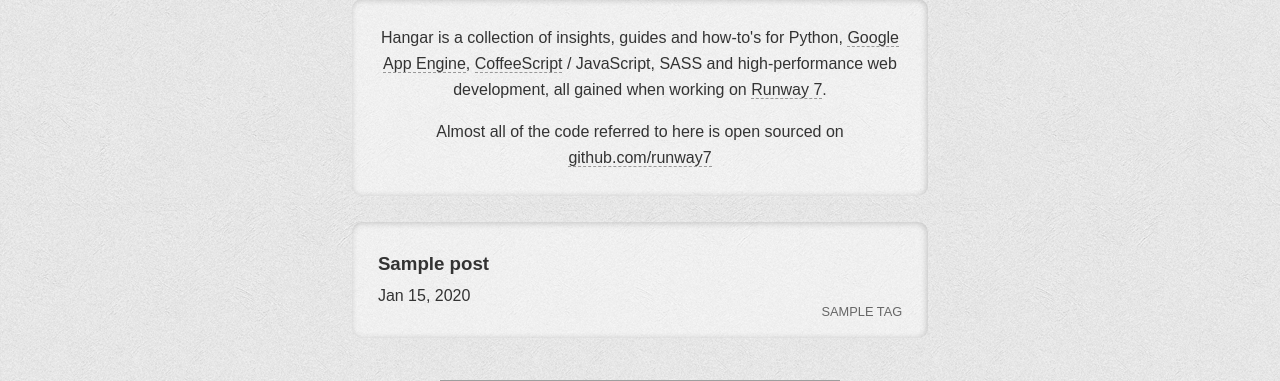
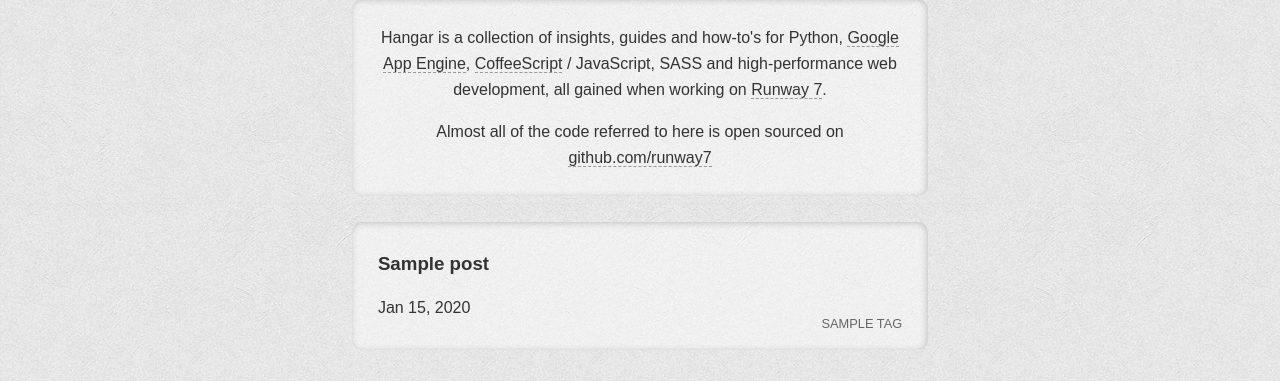
Before and after one commit to runway7/beacon.old, a Python web app: template app/templates/index.html in a window 1280 px wide. Shown: the part 95-476 px from the top of the page. Run offline with Jinja, Linux system fonts and the light colour scheme; the template is opened without the code that fills it: most values are stand-ins (such as "Sample title", 1, 10 or a date in 2020); some libraries are stand-ins or nearby versions; grey boxes are pictures that could not be loaded.

Commit message:
corrected padding in the post list

```diff
--- a/app/css/sass/screen.scss
+++ b/app/css/sass/screen.scss
@@ -122,11 +122,15 @@
     @include transition-duration(0.3s);
 
     display: block;
-    padding: 1.618em;
+    padding: 0;
     line-height: 2em;
     position: relative;
+    .post-link {
+      padding: 1.618em;
+      display: block;
+    }
     .title {
-      margin: 0;
+      margin: 0 0 0.618em 0;
       color: $dark;
     }
     .arrow {
--- a/app/css/stylesheets/screen.css
+++ b/app/css/stylesheets/screen.css
@@ -974,17 +974,22 @@
   -o-transition-duration: 0.3s;
   transition-duration: 0.3s;
   display: block;
-  padding: 1.618em;
+  padding: 0;
   line-height: 2em;
   position: relative;
   border-bottom: thin solid #ccc;
 }
 /* line 128, ../sass/screen.scss */
+.post-list .post-li .post-link {
+  padding: 1.618em;
+  display: block;
+}
+/* line 132, ../sass/screen.scss */
 .post-list .post-li .title {
-  margin: 0;
+  margin: 0 0 0.618em 0;
   color: #333333;
 }
-/* line 132, ../sass/screen.scss */
+/* line 136, ../sass/screen.scss */
 .post-list .post-li .arrow {
   position: absolute;
   top: 0.081em;
@@ -1011,24 +1016,24 @@
   -o-transition-timing-function: ease-in-out;
   transition-timing-function: ease-in-out;
 }
-/* line 144, ../sass/screen.scss */
+/* line 148, ../sass/screen.scss */
 .post-list .post-li .tags {
   text-transform: uppercase;
   position: absolute;
   bottom: 0.618em;
   right: 1.618em;
 }
-/* line 149, ../sass/screen.scss */
+/* line 153, ../sass/screen.scss */
 .post-list .post-li .tags .tag {
   font-size: 0.8em;
   color: #666666;
   margin-left: 0.381em;
 }
-/* line 156, ../sass/screen.scss */
+/* line 160, ../sass/screen.scss */
 .post-list .post-li:last-child {
   border-bottom: none;
 }
-/* line 160, ../sass/screen.scss */
+/* line 164, ../sass/screen.scss */
 .post-list .post-li:hover .arrow {
   -webkit-transform: translateX(0);
   -moz-transform: translateX(0);
@@ -1044,7 +1049,7 @@
   opacity: 1;
 }
 
-/* line 169, ../sass/screen.scss */
+/* line 173, ../sass/screen.scss */
 .intro {
   -webkit-border-radius: 0.618em;
   -moz-border-radius: 0.618em;
@@ -1057,7 +1062,7 @@
   padding: 0.61em 1.61em;
 }
 
-/* line 177, ../sass/screen.scss */
+/* line 181, ../sass/screen.scss */
 .post {
   padding: 0.8em 2.61em;
   background: rgba(255, 255, 255, 0.381);
@@ -1072,16 +1077,16 @@
   border-radius: 0.618em;
   position: relative;
 }
-/* line 178, ../sass/screen.scss */
+/* line 182, ../sass/screen.scss */
 .post h1, .post h2, .post h3, .post h4, .post h5, .post h6 {
   line-height: 1.4em;
   color: #333333;
 }
-/* line 182, ../sass/screen.scss */
+/* line 186, ../sass/screen.scss */
 .post a {
   color: #333333;
 }
-/* line 190, ../sass/screen.scss */
+/* line 194, ../sass/screen.scss */
 .post .date, .post .tags {
   -webkit-box-shadow: inset -1px 1px 2px 0px rgba(0, 0, 0, 0.2);
   -moz-box-shadow: inset -1px 1px 2px 0px rgba(0, 0, 0, 0.2);
@@ -1106,15 +1111,15 @@
   -moz-box-sizing: border-box;
   border: none;
 }
-/* line 204, ../sass/screen.scss */
+/* line 208, ../sass/screen.scss */
 .post .date {
   top: 2.618em;
 }
-/* line 207, ../sass/screen.scss */
+/* line 211, ../sass/screen.scss */
 .post .tags {
   top: 6.618em;
 }
-/* line 209, ../sass/screen.scss */
+/* line 213, ../sass/screen.scss */
 .post .tags .tag {
   text-transform: uppercase;
   font-size: 0.8em;
--- a/app/templates/index.html
+++ b/app/templates/index.html
@@ -10,7 +10,7 @@
 <section class='post-list'>
   {% for post in posts %}
     <section class="post-li">
-      <a href="{{post.key.id()}}">
+      <a class="post-link" href="{{post.key.id()}}">
         <h3 class="title">{{ post.title }}</h3>
         <div class='date'>{{post.date.strftime('%b %d, %Y')}}</div>
       </a>
```
